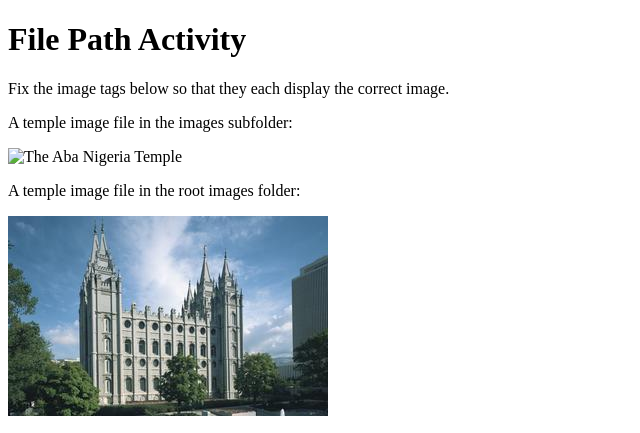
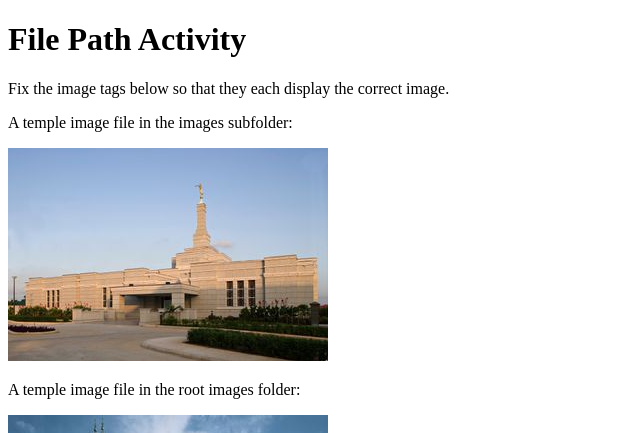
Before and after one commit to RenataBrunelle/wdd130, a plain HTML site: page week01/file-paths.html in a window 1280 px wide. Shown: the top 433 px of the page, without its empty margins (0-640 px from the left). Drawn offline with Linux system fonts and the light colour scheme; the site is published under a folder, as on GitHub Pages, so addresses that start at the root find nothing.

Commit message:
Update file-paths.html

```diff
--- a/week01/file-paths.html
+++ b/week01/file-paths.html
@@ -12,7 +12,7 @@
     <p>Fix the image tags below so that they each display the correct image.</p>
 
     <p>A temple image file in the images subfolder:</p>
-    <img src="/week01/images/aba-nigeria-temple.jpeg" alt="The Aba Nigeria Temple">
+    <img src="images/aba-nigeria-temple.jpeg" alt="The Aba Nigeria Temple">
 
     <p>A temple image file in the root images folder:</p>
     <img src="../images/salt-lake-temple.jpg" alt="The Salt Lake Temple">
```
